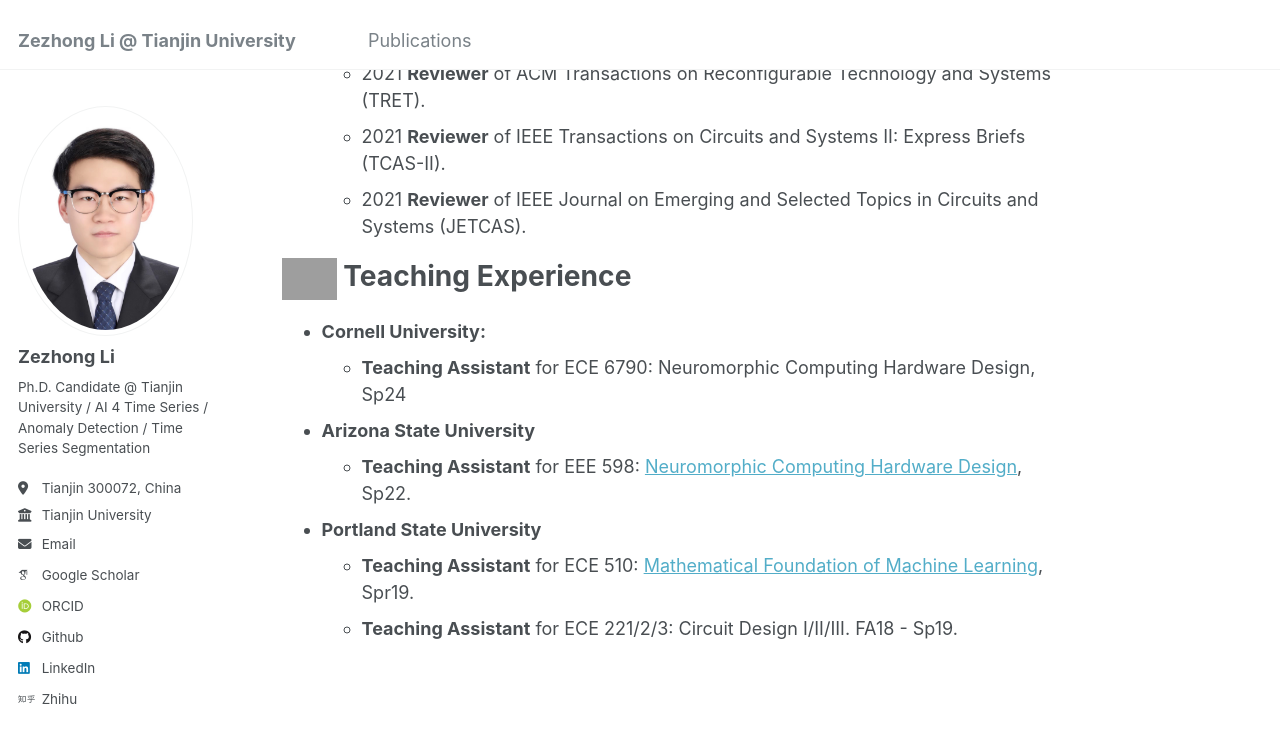
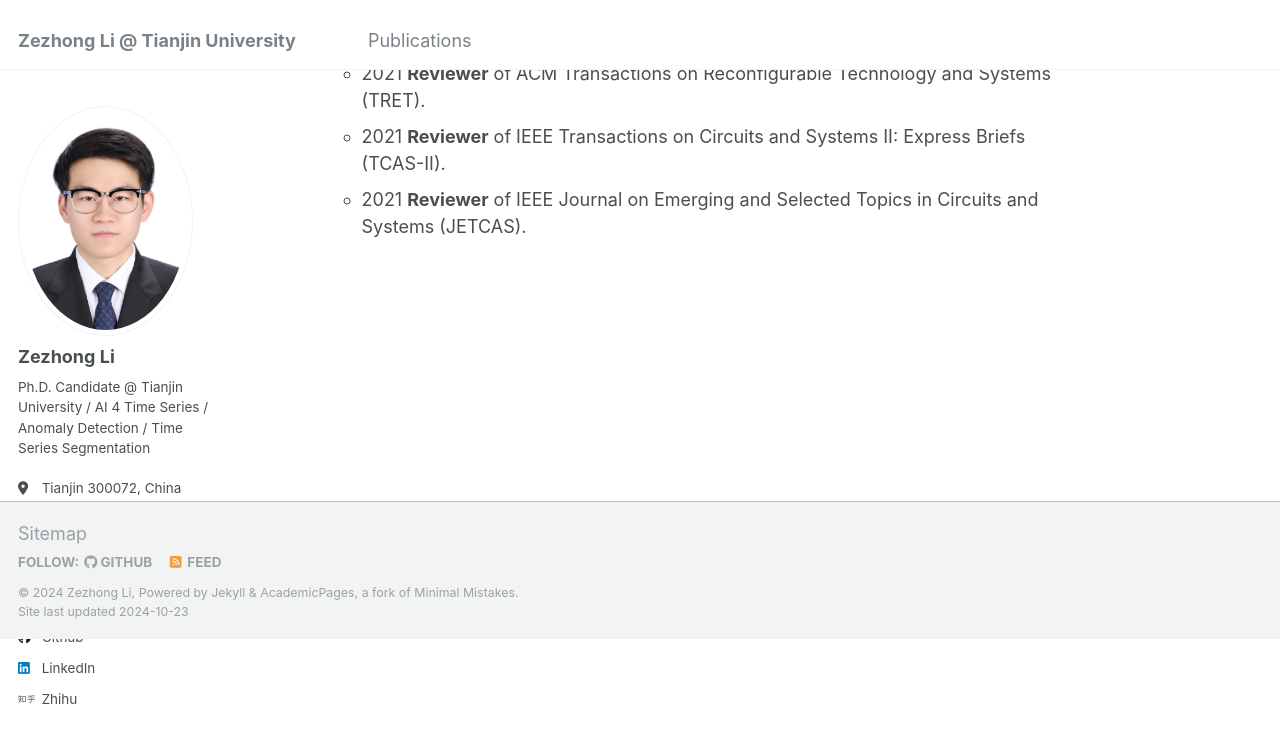
Before and after one commit to lzz19980125/lzz19980125.github.io, a Jekyll site: the page built from _pages/about.md, in a window 1280 px wide and 900 px high, scrolled down 4171 px. Shown: the top 743 px of the window. Built offline with Jekyll 4.4.1, drawn with Linux system fonts in a browser that asks for light colours; some web fonts are replaced; some of the changed text lies outside the part shown; grey boxes are pictures that could not be loaded.

Commit message:
Update about.md

```diff
--- a/_pages/about.md
+++ b/_pages/about.md
@@ -96,16 +96,3 @@
   - 2021 **Reviewer** of ACM Transactions on Reconfigurable Technology and Systems (TRET).
   - 2021 **Reviewer** of IEEE Transactions on Circuits and Systems II: Express Briefs (TCAS-II).
   - 2021 **Reviewer** of IEEE Journal on Emerging and Selected Topics in Circuits and Systems (JETCAS).
-
-
-
-# <img src="../images/teacher.png" width="55" height="50"> Teaching Experience
-
-- **Cornell University:**
-  - **Teaching Assistant** for ECE 6790: Neuromorphic Computing Hardware Design, Sp24
-
-- **Arizona State University**
-  - **Teaching Assistant** for EEE 598: [Neuromorphic Computing Hardware Design](https://webapp4.asu.edu/bookstore/viewsyllabus/2221/21655), Sp22.
-- **Portland State University**
-  - **Teaching Assistant** for ECE 510: [Mathematical Foundation of Machine Learning](http://web.cecs.pdx.edu/~lipor/courses/516/), Spr19.
-  - **Teaching Assistant** for ECE 221/2/3: Circuit Design I/II/III. FA18 - Sp19.
```
Also changed, not shown: other parts of _pages/about.md (+3 -3 lines).
